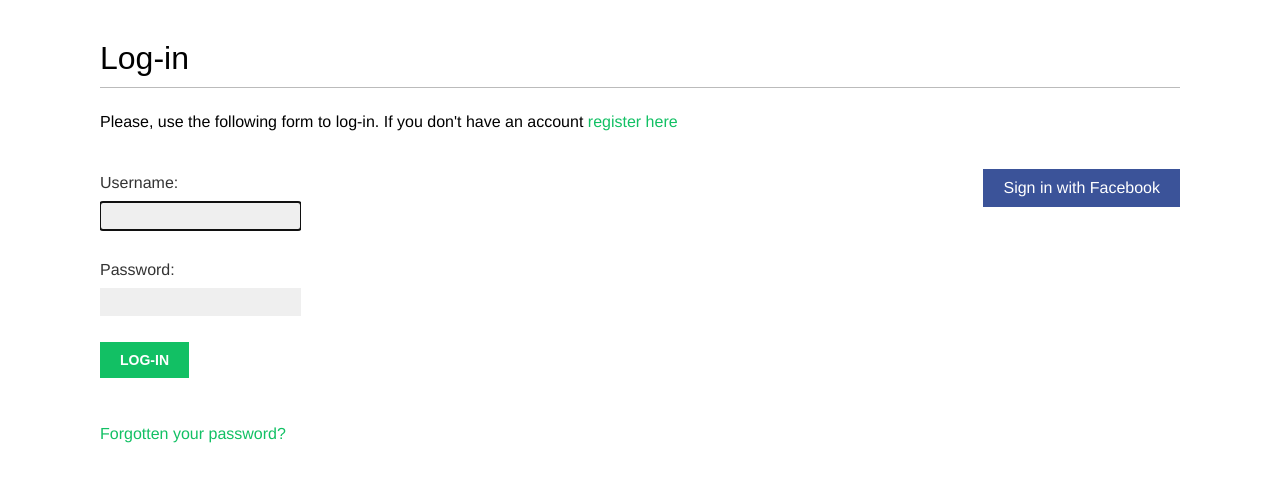
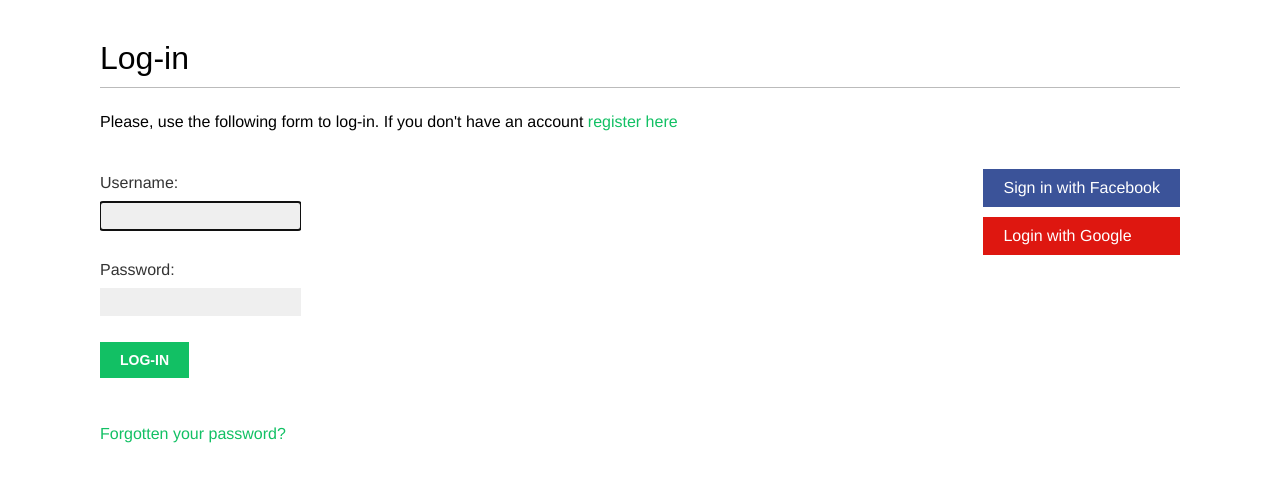
Before and after one commit to nifadyev/django-bookmarks, a Django app: page /account/login/ in a window 1280 px wide. Shown: the part 47-529 px from the top of the page. Run offline with Django 3.2, Linux system fonts and the light colour scheme; some web fonts are replaced.

Commit message:
Add login with google

```diff
--- a/bookmarks/account/templates/registration/login.html
+++ b/bookmarks/account/templates/registration/login.html
@@ -26,14 +26,9 @@
       <li class="facebook">
           <a href="{% url "social:begin" "facebook" %}">Sign in with Facebook</a>
       </li>
-        {% comment %}
-        <a href="{% url "social:begin" "twitter" %}">Login with Twitter</a>
-            <li class="twitter">
-        </li>
-        <li class="google">
-            <a href="{% url "social:begin" "google-oauth2" %}">Login with Google</a>
-        </li>
-        {% endcomment %}
+      <li class="google">
+          <a href="{% url "social:begin" "google-oauth2" %}">Login with Google</a>
+      </li>
     </ul>
   </div>
 {% endblock %}
--- a/bookmarks/bookmarks/settings.py
+++ b/bookmarks/bookmarks/settings.py
@@ -135,6 +135,7 @@ AUTHENTICATION_BACKENDS = [
     'django.contrib.auth.backends.ModelBackend',
     'account.authentication.EmailAuthBackend',
     'social_core.backends.facebook.FacebookOAuth2',
+    'social_core.backends.google.GoogleOAuth2',
 ]
 
 SOCIAL_AUTH_FACEBOOK_SCOPE = ['email']
```
Also changed, not shown: bookmarks/db.sqlite3.
